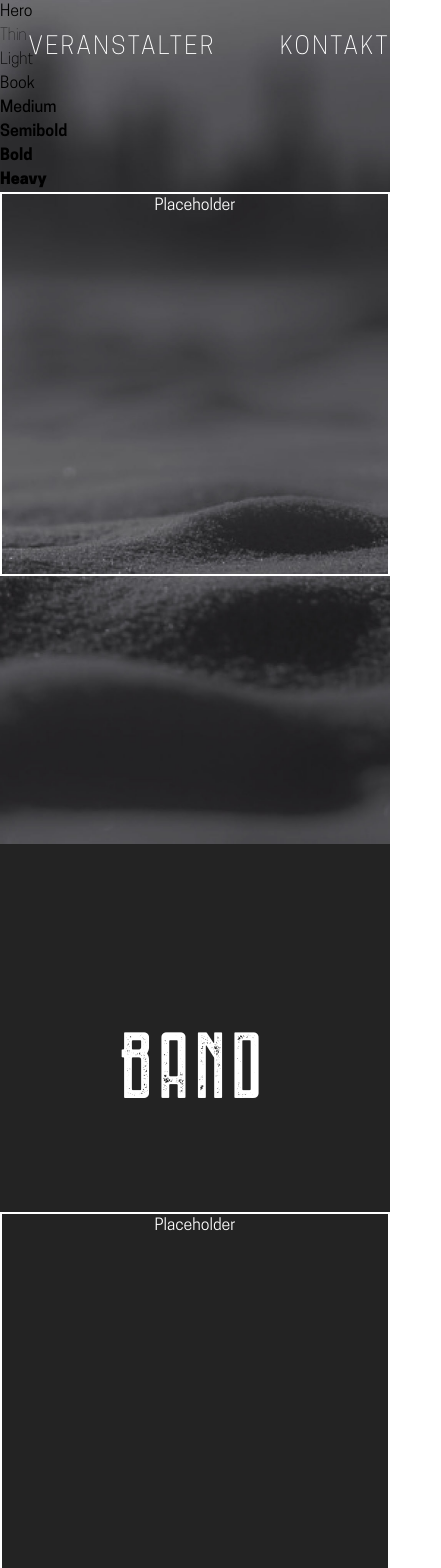
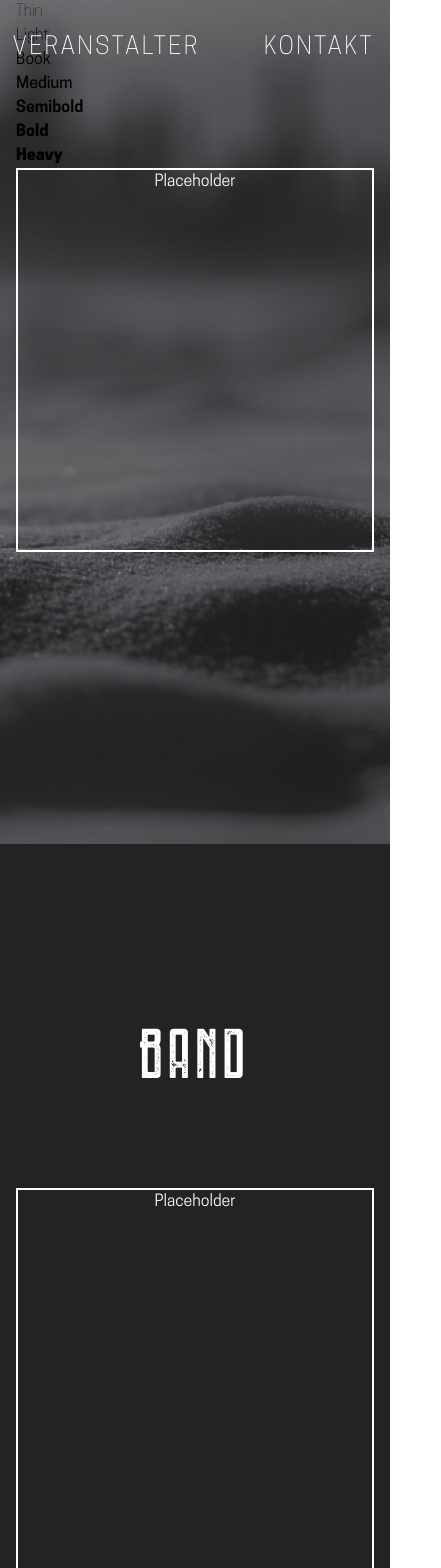
Before and after one commit to fidu85/midlands-website, a SvelteKit app: page / in a window 390 px wide. Shown: the top 1568 px of the page, 441 px wide, since content can reach past the window. Built offline with nearby package versions, Linux system fonts and the light colour scheme.

Commit message:
add some layout padding and margin

```diff
--- a/src/components/layout/navigation.svelte
+++ b/src/components/layout/navigation.svelte
@@ -1,14 +1,14 @@
 <script lang="ts">
 </script>
 
-<nav
-  class="fixed h-24 w-full flex items-center justify-end gap-16 text-white font-cooper-light tracking-widest text-2xl z-10"
->
-  <a href="/#band" class="hover:translate-y-2 duration-300">BAND</a>
-  <a href="/#concert" class="hover:translate-y-2 duration-300">KONZERTE</a>
-  <a href="/#music" class="hover:translate-y-2 duration-300">MUSIK</a>
-  <a href="/#promoter" class="hover:translate-y-2 duration-300">VERANSTALTER</a>
-  <a href="/#contact" class="hover:translate-y-2 duration-300">KONTAKT</a>
+<nav class="fixed w-full z-10">
+  <div class="h-24 max-w-screen-2xl mx-auto px-4 sm:px-6 flex items-center justify-end gap-16 text-white font-cooper-light tracking-widest text-2xl">
+    <a href="/#band" class="hover:translate-y-2 duration-300">BAND</a>
+    <a href="/#concert" class="hover:translate-y-2 duration-300">KONZERTE</a>
+    <a href="/#music" class="hover:translate-y-2 duration-300">MUSIK</a>
+    <a href="/#promoter" class="hover:translate-y-2 duration-300">VERANSTALTER</a>
+    <a href="/#contact" class="hover:translate-y-2 duration-300">KONTAKT</a>
+  </div>
 </nav>
 
 <style>
--- a/src/components/layout/section_content.svelte
+++ b/src/components/layout/section_content.svelte
@@ -1,7 +1,7 @@
 <script lang="ts">
 </script>
 
-<div class="max-w-screen-2xl mx-auto pb-24">
+<div class="max-w-screen-2xl mx-auto px-4 sm:px-6 pb-24">
   <slot />
 </div>
 
--- a/src/components/layout/section_title.svelte
+++ b/src/components/layout/section_title.svelte
@@ -2,7 +2,7 @@
   export let color: String;
 </script>
 
-<div class="font-fontain text-8xl text-center text-{color} tracking-widest pt-44 pb-24">
+<div class="font-fontain sm:text-8xl text-7xl text-center text-{color} tracking-widest pt-44 pb-24">
   <slot />
 </div>
 
--- a/src/routes/section_band.svelte
+++ b/src/routes/section_band.svelte
@@ -7,9 +7,9 @@
 <section id="band" class="relative z-0 bg-darkgray">
   <SectionSlantedTop isTopRight={true} color="darkgray" />
 
-  <SectionTitle color="white">Band</SectionTitle>
+  <SectionContent>
+    <SectionTitle color="white">Band</SectionTitle>
 
-  <SectionContent>
     <div class="h-96 border-2 text-white text-center"><p>Placeholder</p></div>
   </SectionContent>
 </section>
--- a/src/routes/section_concert.svelte
+++ b/src/routes/section_concert.svelte
@@ -7,9 +7,9 @@
 <section id="concert" class="relative z-0 bg-orange">
   <SectionSlantedTop isTopRight={false} color="orange" />
 
-  <SectionTitle color="darkblue">Konzerte</SectionTitle>
+  <SectionContent>
+    <SectionTitle color="darkblue">Konzerte</SectionTitle>
 
-  <SectionContent>
     <div class="h-96 border-2 text-white text-center"><p>Placeholder</p></div>
   </SectionContent>
 </section>
--- a/src/routes/section_contact.svelte
+++ b/src/routes/section_contact.svelte
@@ -7,9 +7,9 @@
 <section id="contact" class="relative z-0 bg-darkgray">
   <SectionSlantedTop isTopRight={true} color="darkgray" />
 
-  <SectionTitle color="white">Kontakt</SectionTitle>
+  <SectionContent>
+    <SectionTitle color="white">Kontakt</SectionTitle>
 
-  <SectionContent>
     <div class="h-96 border-2 text-white text-center"><p>Placeholder</p></div>
   </SectionContent>
 </section>
--- a/src/routes/section_hero.svelte
+++ b/src/routes/section_hero.svelte
@@ -5,8 +5,6 @@
 </script>
 
 <section id="hero" class="relative bg-hero-background bg-cover bg-center min-h-screen">
-  Hero
-
   <SectionContent>
     <p class="font-cooper-thin">Thin</p>
     <p class="font-cooper-light">Light</p>
--- a/src/routes/section_music.svelte
+++ b/src/routes/section_music.svelte
@@ -7,9 +7,8 @@
 <section id="music" class="relative z-0 bg-darkblue">
   <SectionSlantedTop isTopRight={true} color="darkblue" />
 
-  <SectionTitle color="white">Musik</SectionTitle>
-
   <SectionContent>
+    <SectionTitle color="white">Musik</SectionTitle>
     <div class="h-96 border-2 text-white text-center"><p>Placeholder</p></div>
   </SectionContent>
 </section>
--- a/src/routes/section_promoter.svelte
+++ b/src/routes/section_promoter.svelte
@@ -7,9 +7,9 @@
 <section id="promoter" class="relative z-0 bg-midgray">
   <SectionSlantedTop isTopRight={false} color="midgray" />
 
-  <SectionTitle color="orange">Veranstalter</SectionTitle>
+  <SectionContent>
+    <SectionTitle color="orange">Veranstalter</SectionTitle>
 
-  <SectionContent>
     <div class="h-96 border-2 text-white text-center"><p>Placeholder</p></div>
   </SectionContent>
 </section>
```
